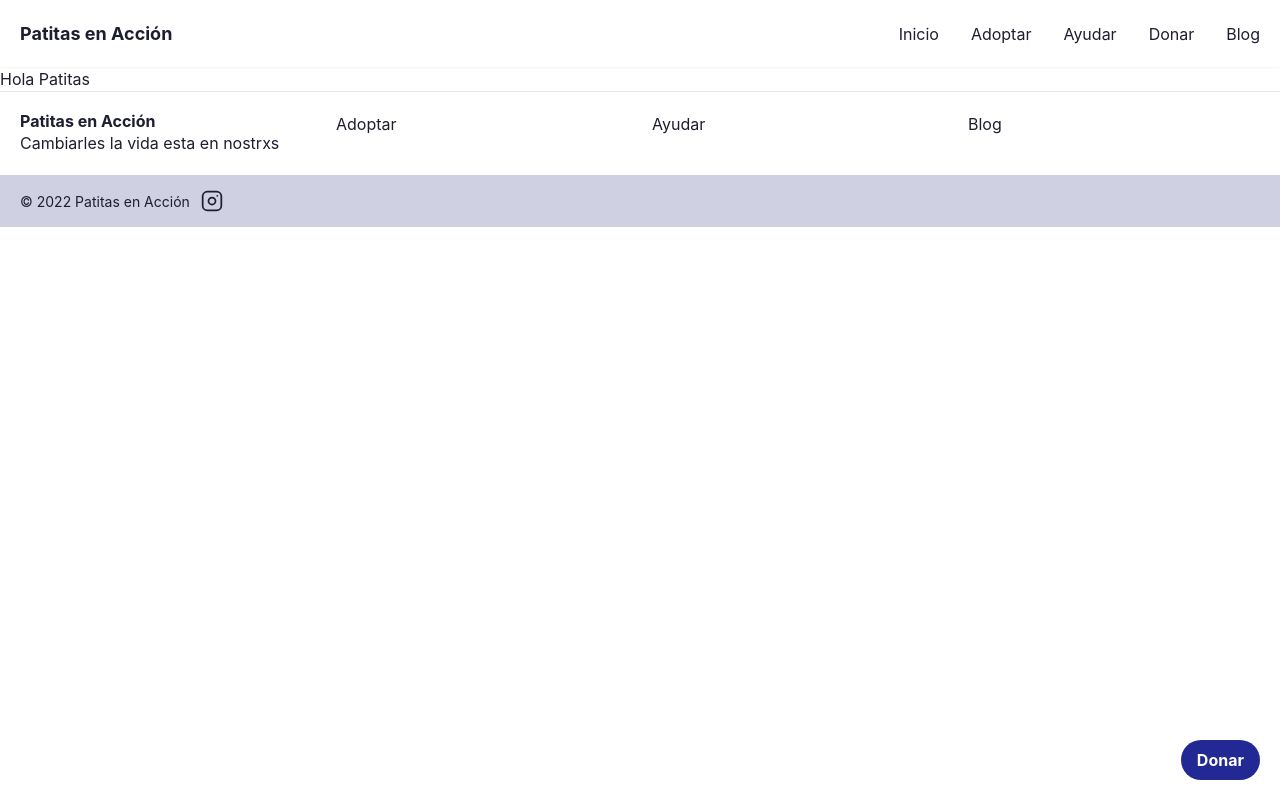
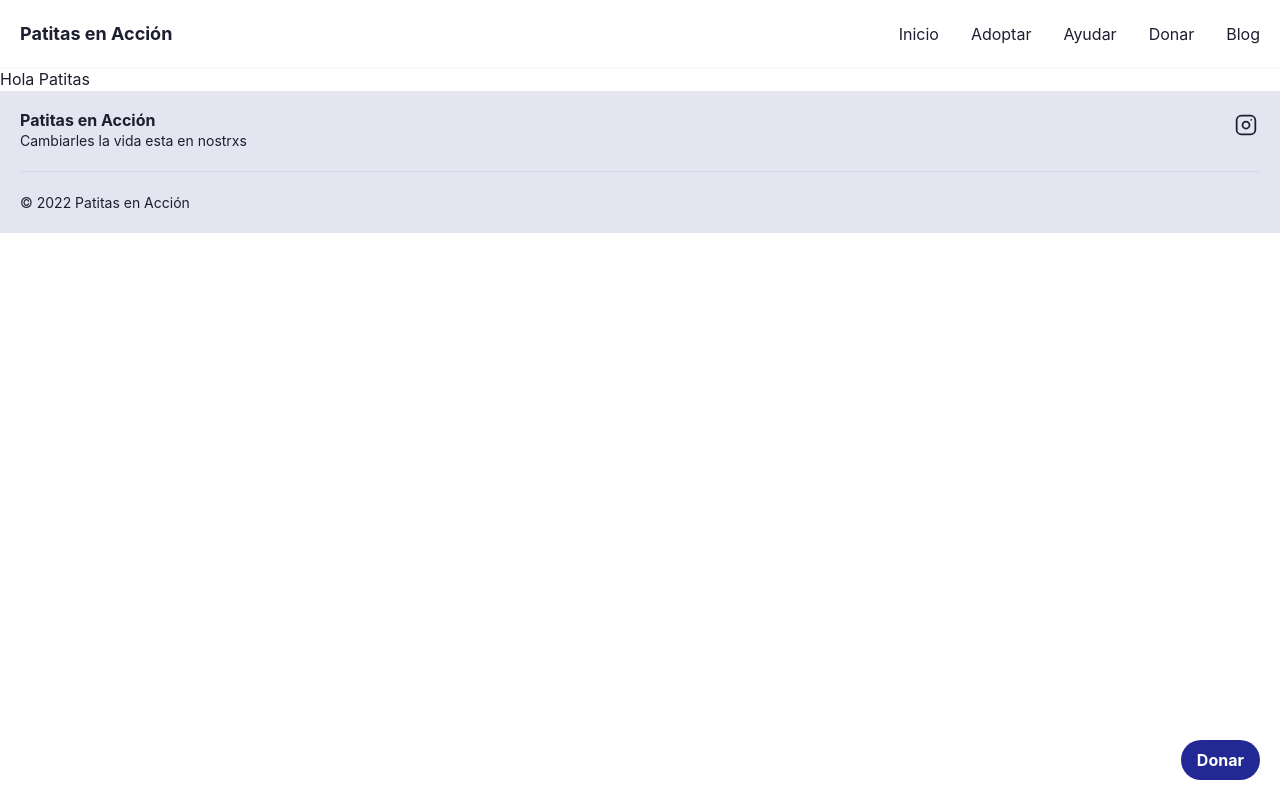
Before and after one commit to rodriguez-gaston/rifas-patitas, a Next.js app: page / in a window 1280 px wide. Built offline with nearby package versions, Linux system fonts and the light colour scheme.

Commit message:
Change footer layout and items

```diff
--- a/components/layout/footer/Footer.tsx
+++ b/components/layout/footer/Footer.tsx
@@ -1,43 +1,31 @@
 import Instagram from '@/icons/Instagram';
-import {
-  Box,
-  Stack,
-  Center,
-  SimpleGrid,
-  Text,
-  Heading,
-} from '@chakra-ui/react';
+import { Box, Text, Heading, Divider, Flex } from '@chakra-ui/react';
 import React from 'react';
-import MenuItem from '@/components/layout/header/MenuItem';
 
 const Footer = () => {
   const year = new Date().getFullYear();
 
   return (
     <footer>
-      <Box p={5} borderTopWidth="thin" borderTopColor="gray.100">
-        <SimpleGrid columns={[1, 1, 2, 4]} gap={6}>
-          <Box>
-            <Heading as="h5" size="sm">
-              Patitas en Acción
-            </Heading>
-            <Text>Cambiarles la vida esta en nostrxs</Text>
-          </Box>
-          <MenuItem to="/adoptar">Adoptar</MenuItem>
-          <MenuItem to="/ayudar">Ayudar</MenuItem>
-          <MenuItem to="/blog">Blog</MenuItem>
-        </SimpleGrid>
-      </Box>
-      <Box px={5} py={3} bg="gray.200" color="gray.800">
-        <Stack
-          direction={['column-reverse', 'row', 'row', 'row']}
-          justify={['center', 'center', 'start', 'start']}
-        >
-          <Center fontSize="sm">{`© ${year} Patitas en Acción`}</Center>
-          <Center>
+      <Box px={5} bg="gray.100" color="gray.800">
+        <Box py={5}>
+          <Flex gap={6} justifyContent="space-between">
+            <Box>
+              <Heading as="h5" size="sm">
+                Patitas en Acción
+              </Heading>
+              <Text fontSize="sm">Cambiarles la vida esta en nostrxs</Text>
+            </Box>
             <Instagram />
-          </Center>
-        </Stack>
+          </Flex>
+        </Box>
+        <Divider />
+        <Box py={5}>
+          <Text
+            textAlign={['center', 'center', 'left', 'left']}
+            fontSize="sm"
+          >{`© ${year} Patitas en Acción`}</Text>
+        </Box>
       </Box>
     </footer>
   );
```
